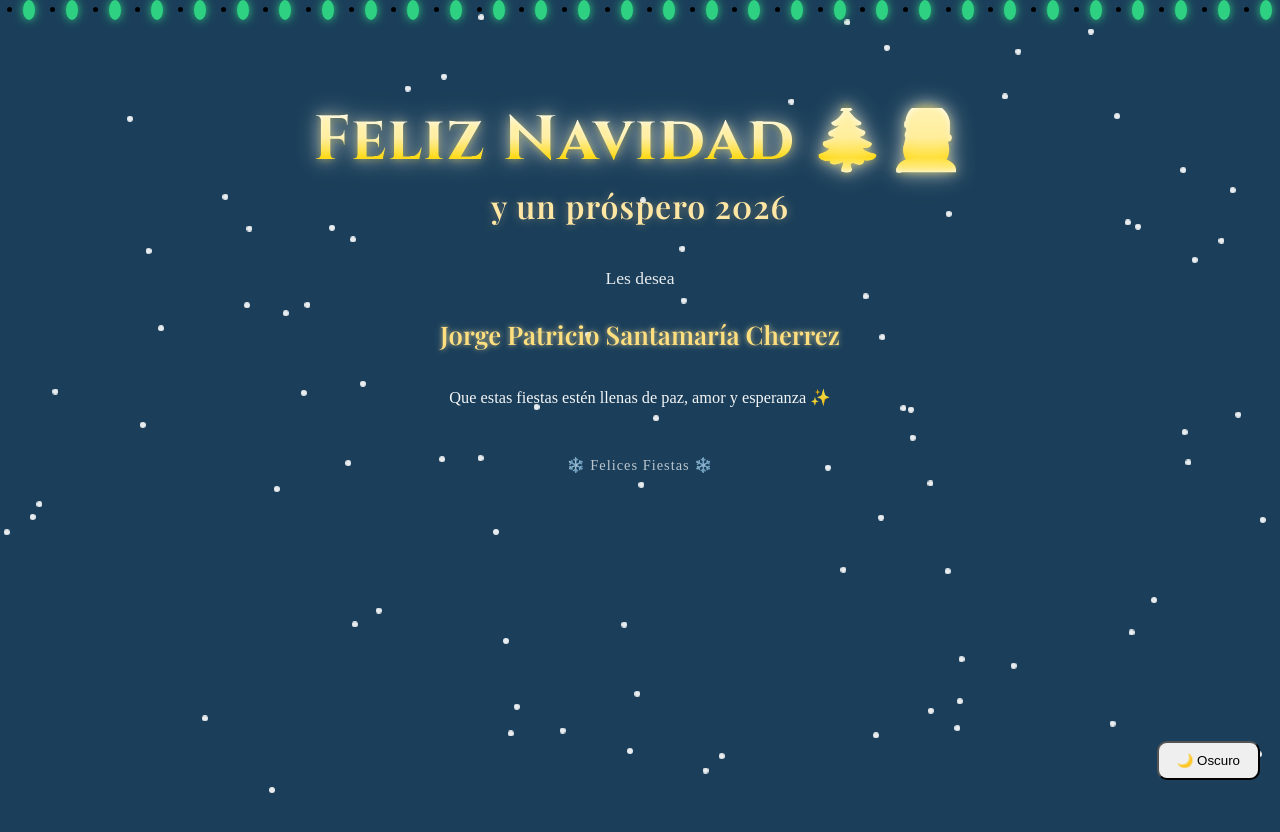
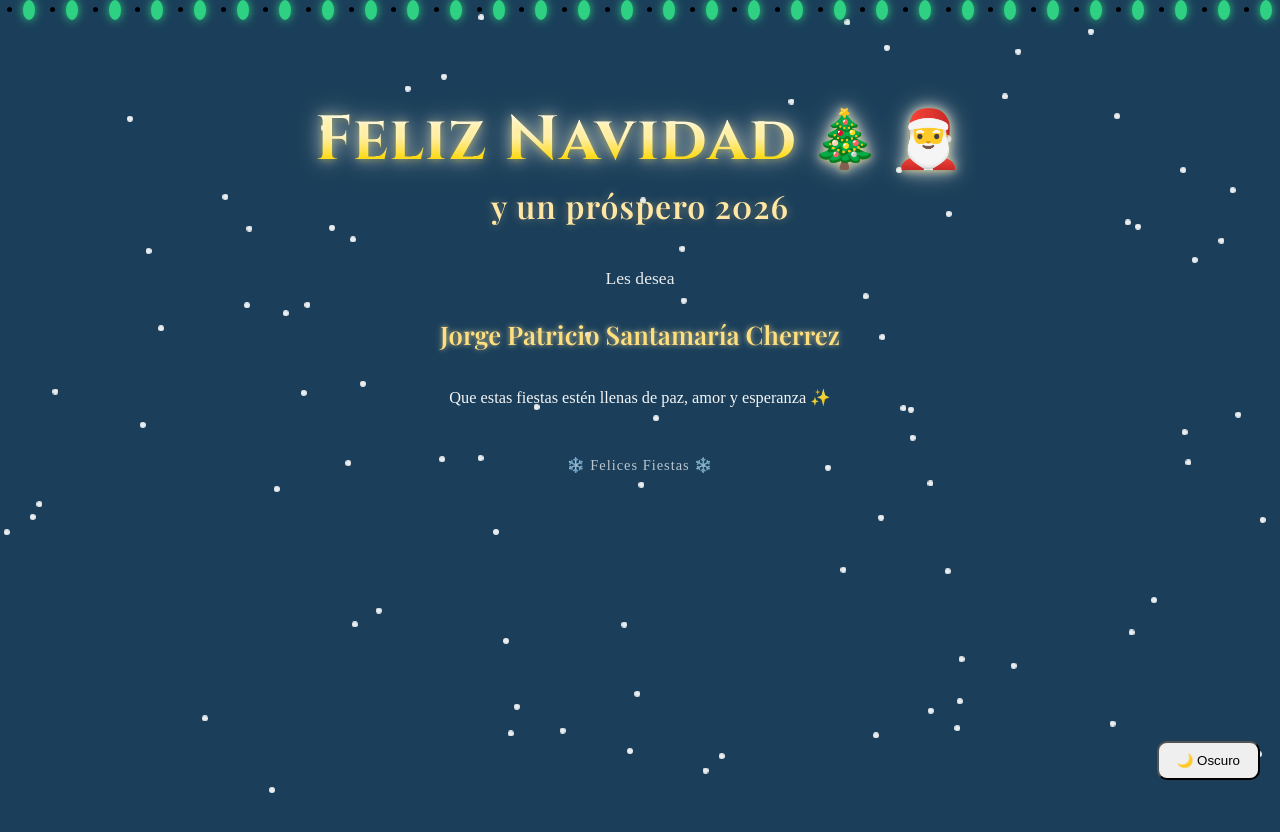
Before and after one commit to Patogol35/Navidad, a React (Vite) app: page / in a window 1280 px wide. Shown: the top 832 px of the page. Built offline with nearby package versions, Linux system fonts and the light colour scheme.

Commit message:
Update Home.jsx

```diff
--- a/src/pages/Home.jsx
+++ b/src/pages/Home.jsx
@@ -4,7 +4,9 @@ export default function Home() {
   return (
     <div className="home-container">
       <h1 className="title">
-        Feliz Navidad <span>🎄🎅</span>
+        Feliz Navidad
+        <span className="emoji">🎄</span>
+        <span className="emoji">🎅</span>
       </h1>
 
       <h2 className="subtitle">
```
